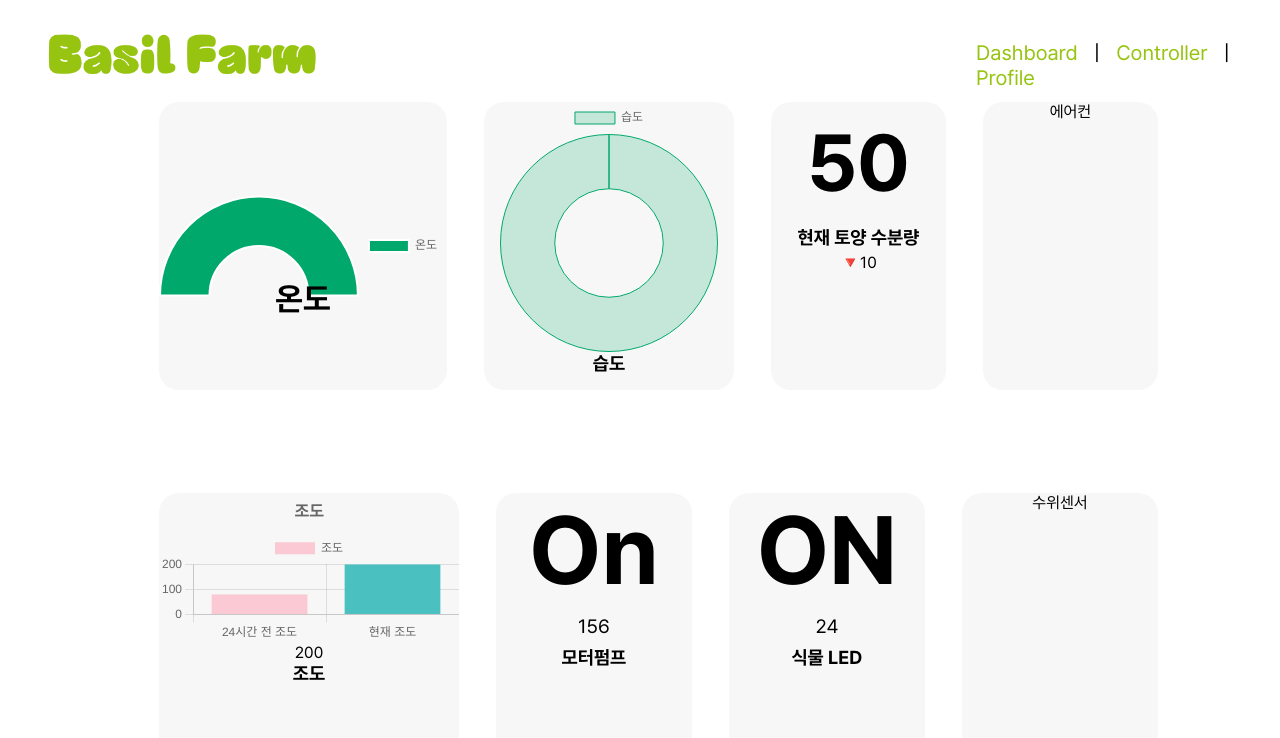
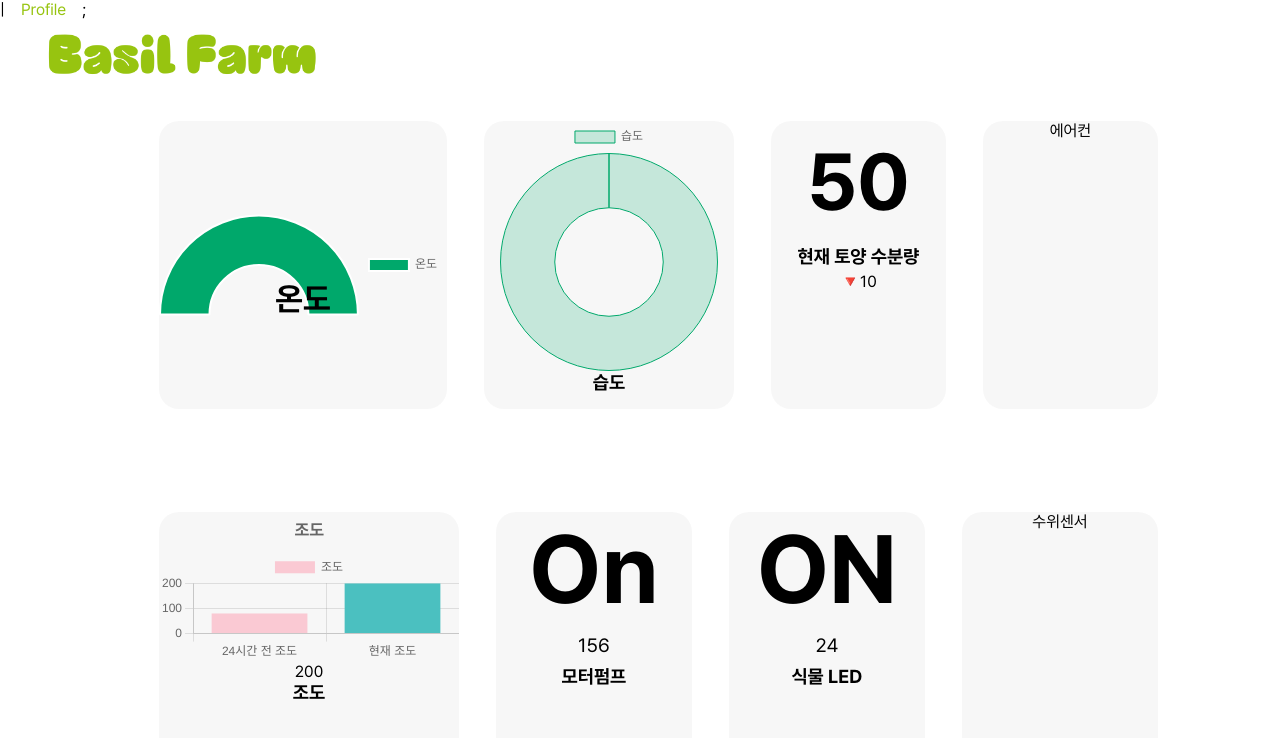
Before and after one commit to siana-921/eliceIOT_team1, a Next.js app: page /dashboard in a window 1280 px wide. Shown: the top 738 px of the page. Built offline with nearby package versions, Linux system fonts and the light colour scheme; no server answers.

Commit message:
[FEAT]대시보드 NavBar Logout 버튼 기능 구현

```diff
--- a/src/components/NavBar/NavBarTest.jsx
+++ b/src/components/NavBar/NavBarTest.jsx
@@ -1,22 +1,39 @@
-import React from "react";
+import React, { useState } from "react";
 import styled from "@emotion/styled";
 import Image from "next/image";
 import img from "../../../public/images/logo.png";
 import Link from "next/link";
+// import import { MenuIcon, XIcon } from "@heroicons/react/outline";
+import { signOut, useSession } from "next-auth/react";
 
 export default function NavBarTest() {
+  const [menuToggle, setMenuToggle] = useState(false);
+  const { data: session, status } = useSession();
+
   return (
     <NavigationBar>
       <LogoLinkA href="/">
         <Image src={img} width={300} alt="logo" />
       </LogoLinkA>
+      {status === "authenticated" ? (
         <LinkDiv>
           <LinkStyled href="/dashboard">Dashboard</LinkStyled>
           <LinkStyledSpan>|</LinkStyledSpan>
           <LinkStyled href="/controller">Controller</LinkStyled>
           <LinkStyledSpan>|</LinkStyledSpan>
           <LinkStyled href="/">Profile</LinkStyled>
+          <LinkStyledSpan>|</LinkStyledSpan>
+          <LinkStyled href="#" onClick={() => signOut()}>
+            Log out
+          </LinkStyled>
         </LinkDiv>
+      ) : (
+        <>
+          <LinkStyledSpan>|</LinkStyledSpan>
+          <LinkStyled href="/">Profile</LinkStyled>
+        </>
+      )}
+      ;
     </NavigationBar>
   );
 }
@@ -35,7 +52,7 @@ const LogoLinkA = styled.a`
 `;
 
 const LinkDiv = styled.div`
-  left: 75%;
+  left: 68%;
   position: absolute;
   margin-top: 2.5rem;
   font-size: 1.3rem;
```
Lines whose indentation alone changed are shown as unchanged.
